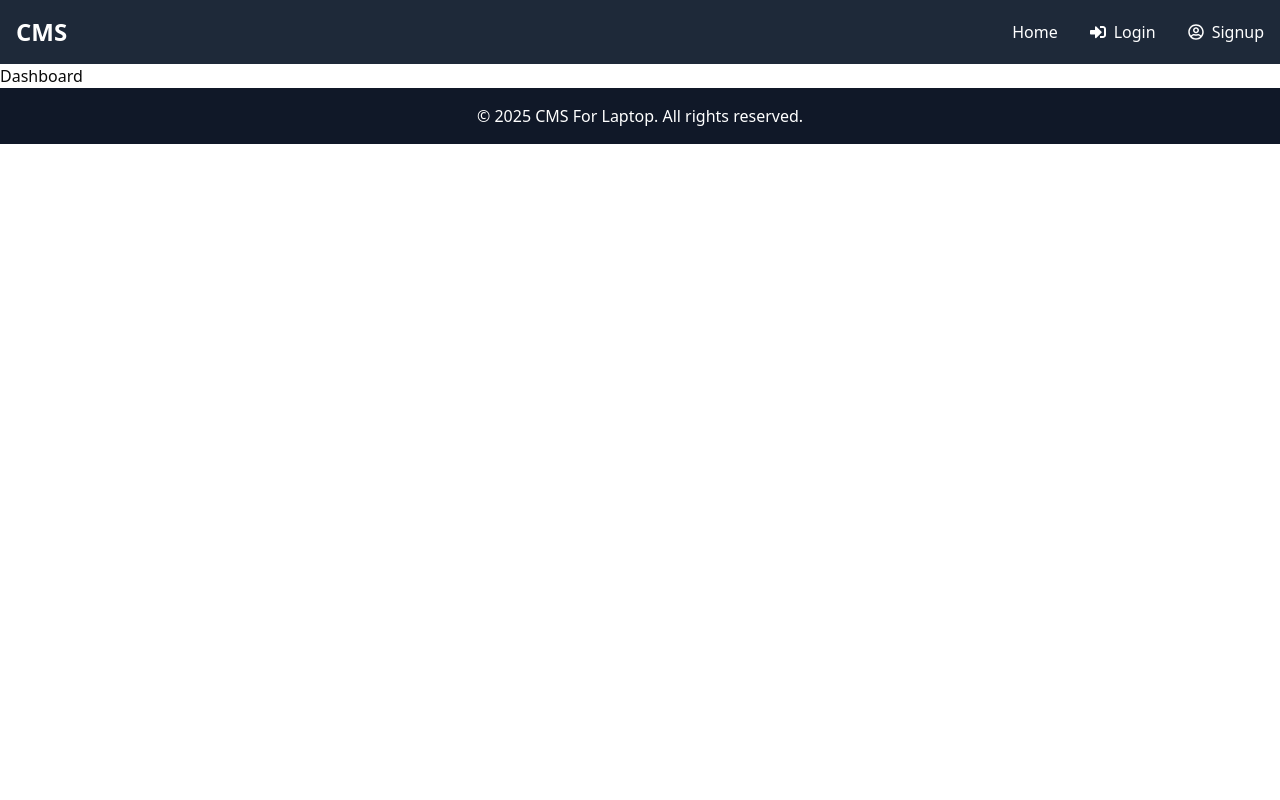
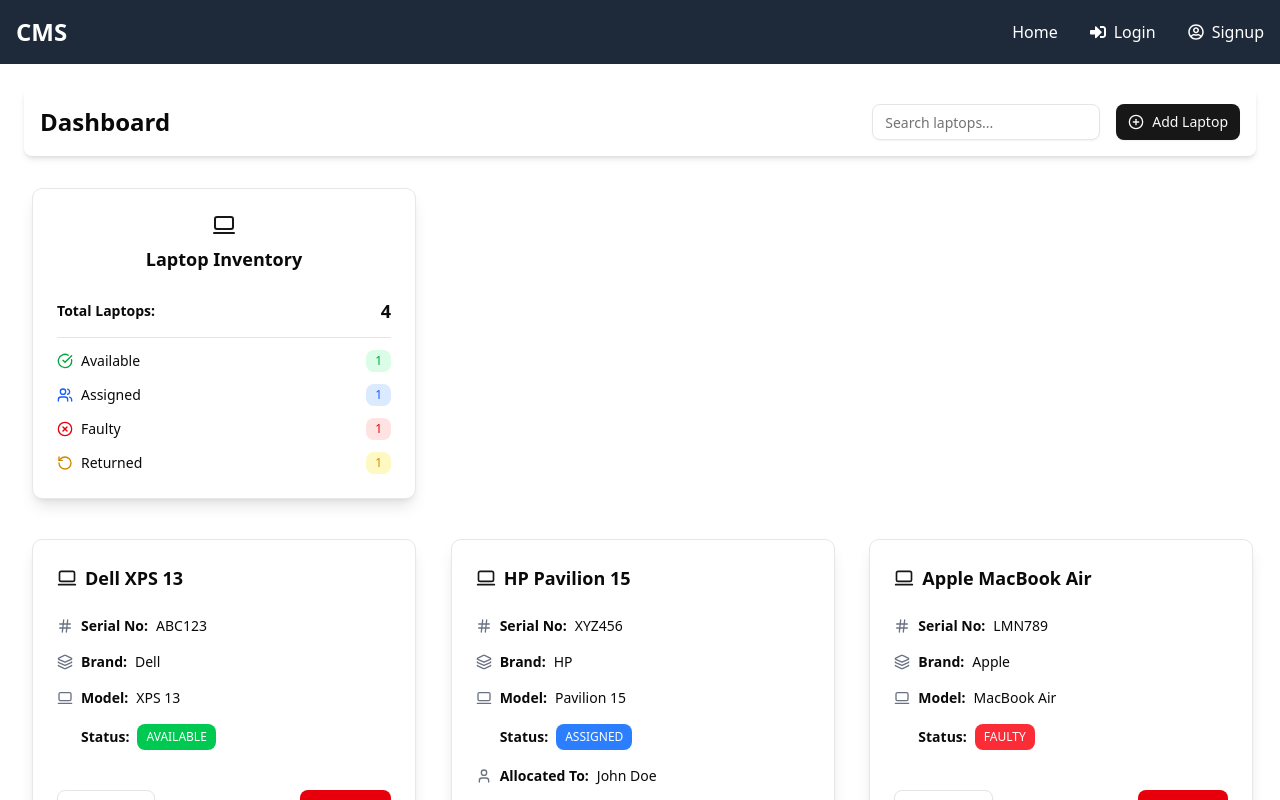
Before and after one commit to walonCode/cms_for_laptop, a React (Vite) app in the folder client/: page /dashboard in a window 1280 px wide. Shown: the top 800 px of the page. Built offline with nearby package versions, Linux system fonts and the light colour scheme.

Commit message:
working on the dashboard in the cleint side

```diff
--- a/client/src/App.tsx
+++ b/client/src/App.tsx
@@ -5,6 +5,7 @@ import Login from './components/Auth/Login'
 import Register from './components/Auth/Register'
 import RequireAuth from './components/Auth/RequireAuth'
 import Hero from './components/Hero'
+import LaptopStats from './components/Laptop/LaptopStat'
 import Footer from './components/Footer'
 import Dashboard from './components/Dashboard/Dashboard'
 import Profile from './components/Auth/Profile'
@@ -25,13 +26,13 @@ export default function App() {
       <Navbar/>
       <Routes>
         <Route path='/' element={<Layout/>}>
-        <Route index element={<LaptopCard laptop={sampleLaptop} role='ADMIN'/>}/>
+        <Route index element={<LaptopStats stats={{total: 10, available: 5, assigned: 5, faulty: 0, returned: 0}}/>}/>
         <Route path='/login' element={<Login/>}/>
         <Route path='/register' element={<Register/>}/>
 
         <Route element={<RequireAuth/>}>
           <Route path='/profile' element={<Profile/>}/>
-          <Route path='/dashboard' element={<Dashboard/>}/>
+          <Route path='/dashboard' element={<Dashboard role="ADMIN"/>}/>
         </Route>
 
         </Route>
--- a/client/src/components/Auth/Register.tsx
+++ b/client/src/components/Auth/Register.tsx
@@ -75,10 +75,9 @@ const Register = () => {
                     />
                 </div>
                 <div>
-                    <label htmlFor='roles'>Roles</label>
-                    <select id="roles" value={role} onChange={(e) => setRole(e.target.value)}>
+                    <label htmlFor='role'>Role</label>
+                    <select id="role" value={role} onChange={(e) => setRole(e.target.value)}>
                         <option>default</option>
-                        <option value="USER">User</option>
                         <option value="ADMIN">Admin</option>
                         <option value="FACILITATOR">Facilitator</option>
                     </select>
--- a/client/src/components/Dashboard/Dashboard.tsx
+++ b/client/src/components/Dashboard/Dashboard.tsx
@@ -1,7 +1,65 @@
+import { useState } from "react";
+import { Button } from "@/components/ui/button";
+import { Input } from "@/components/ui/input";
+import {  PlusCircle } from "lucide-react";
+import LaptopStats from "../Laptop/LaptopStat";
+import LaptopCard from "../Laptop/LaptopCard";
 
 
-export default function Dashboard() {
+const mockLaptops = [
+  { id: 1, serialNo: "ABC123", brand: "Dell", model: "XPS 13", status: "AVAILABLE", allocatedTo: null },
+  { id: 2, serialNo: "XYZ456", brand: "HP", model: "Pavilion 15", status: "ASSIGNED", allocatedTo: "John Doe" },
+  { id: 3, serialNo: "LMN789", brand: "Apple", model: "MacBook Air", status: "FAULTY", allocatedTo: null },
+  { id: 4, serialNo: "DEF321", brand: "Lenovo", model: "ThinkPad X1", status: "RETURNED", allocatedTo: "Jane Smith" },
+];
+
+const Dashboard = ({ role }) => {
+  const [search, setSearch] = useState("");
+
+  const filteredLaptops = mockLaptops.filter((laptop) =>
+    laptop.serialNo.toLowerCase().includes(search.toLowerCase())
+  );
+
+  const laptopStats = {
+    total: mockLaptops.length,
+    available: mockLaptops.filter(l => l.status === "AVAILABLE").length,
+    assigned: mockLaptops.filter(l => l.status === "ASSIGNED").length,
+    faulty: mockLaptops.filter(l => l.status === "FAULTY").length,
+    returned: mockLaptops.filter(l => l.status === "RETURNED").length,
+  };
+
   return (
-    <div>Dashboard</div>
-  )
-}
+    <div className="p-6 space-y-6">
+      {/* Top Bar */}
+      <div className="flex justify-between items-center bg-white p-4 shadow-md rounded-md">
+        <h1 className="text-2xl font-bold">Dashboard</h1>
+        <div className="flex items-center gap-4">
+          <Input
+            placeholder="Search laptops..."
+            value={search}
+            onChange={(e) => setSearch(e.target.value)}
+          />
+          {role === "ADMIN" && (
+            <Button className="flex items-center gap-2">
+              <PlusCircle size={18} /> Add Laptop
+            </Button>
+          )}
+        </div>
+      </div>
+
+      {/* Stats Section */}
+      <div className="grid grid-cols-1 md:grid-cols-4 gap-6">
+        <LaptopStats stats={laptopStats} />
+      </div>
+
+      {/* Laptop List */}
+      <div className="grid grid-cols-1 md:grid-cols-2 lg:grid-cols-3 gap-6">
+        {filteredLaptops.map((laptop) => (
+          <LaptopCard key={laptop.id} laptop={laptop} role={role} />
+        ))}
+      </div>
+    </div>
+  );
+};
+
+export default Dashboard;
--- /dev/null
+++ b/client/src/components/Laptop/LaptopStat.tsx
@@ -0,0 +1,72 @@
+import { Card, CardHeader, CardTitle, CardContent } from "@/components/ui/card";
+import { Badge } from "@/components/ui/badge";
+import { Separator } from "@/components/ui/separator";
+import { Laptop2, CheckCircle, XCircle, RotateCcw, Users } from "lucide-react";
+
+interface LaptopStats {
+  total: number;
+  available: number;
+  assigned: number;
+  faulty: number;
+  returned: number;
+}
+
+const statusColors = {
+  AVAILABLE: "text-green-600 bg-green-100",
+  ASSIGNED: "text-blue-600 bg-blue-100",
+  FAULTY: "text-red-600 bg-red-100",
+  RETURNED: "text-yellow-600 bg-yellow-100",
+};
+
+const LaptopStats = ({ stats }: { stats: LaptopStats }) => {
+  return (
+    <Card className="w-full my-2 mx-2 md:w-96 shadow-lg border border-gray-200 rounded-lg">
+      <CardHeader className="flex items-center gap-2">
+        <Laptop2 size={24} className="text-primary" />
+        <CardTitle className="text-lg font-semibold">Laptop Inventory</CardTitle>
+      </CardHeader>
+      <CardContent className="space-y-3">
+        <div className="flex justify-between items-center">
+          <span className="text-sm font-semibold">Total Laptops:</span>
+          <span className="text-lg font-bold">{stats.total}</span>
+        </div>
+
+        <Separator />
+
+        <div className="flex justify-between items-center">
+          <div className="flex items-center gap-2">
+            <CheckCircle size={16} className="text-green-600" />
+            <span className="text-sm">Available</span>
+          </div>
+          <Badge className={statusColors.AVAILABLE}>{stats.available}</Badge>
+        </div>
+
+        <div className="flex justify-between items-center">
+          <div className="flex items-center gap-2">
+            <Users size={16} className="text-blue-600" />
+            <span className="text-sm">Assigned</span>
+          </div>
+          <Badge className={statusColors.ASSIGNED}>{stats.assigned}</Badge>
+        </div>
+
+        <div className="flex justify-between items-center">
+          <div className="flex items-center gap-2">
+            <XCircle size={16} className="text-red-600" />
+            <span className="text-sm">Faulty</span>
+          </div>
+          <Badge className={statusColors.FAULTY}>{stats.faulty}</Badge>
+        </div>
+
+        <div className="flex justify-between items-center">
+          <div className="flex items-center gap-2">
+            <RotateCcw size={16} className="text-yellow-600" />
+            <span className="text-sm">Returned</span>
+          </div>
+          <Badge className={statusColors.RETURNED}>{stats.returned}</Badge>
+        </div>
+      </CardContent>
+    </Card>
+  );
+};
+
+export default LaptopStats;
```
